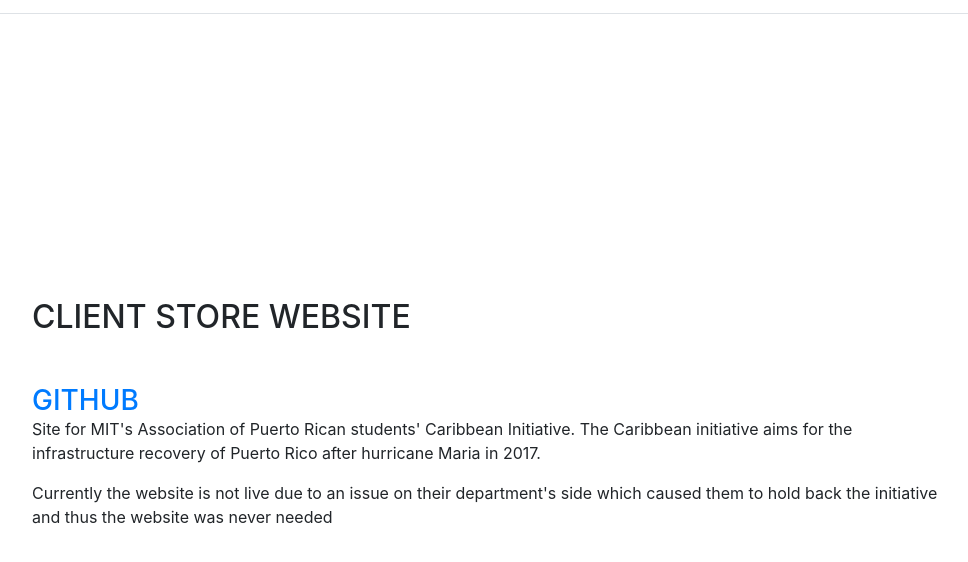
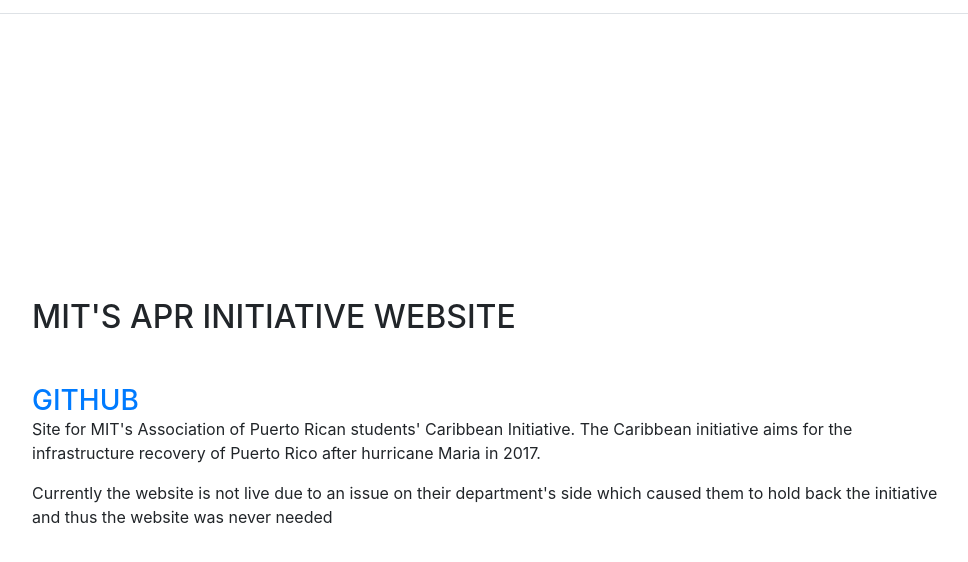
Before and after one commit to arBalasquide/arBalasquide.github.io, a website with bundled scripts: page projects.html in a window 1280 px wide. Shown: the part 2386-2948 px from the top of the page, without its empty margins (288-1256 px from the left). Built offline with nearby package versions, Linux system fonts and the light colour scheme; a web font is replaced by a local one.

Commit message:
Fixed Incorrect name for project

```diff
--- a/projects.html
+++ b/projects.html
@@ -114,7 +114,7 @@
 
       <section class="resume-section p-3 p-lg-5 d-flex flex-column" id="mitwebsite">
         <div class="my-auto">
-          <h2 class="mb-5">Client Store Website</h2>
+          <h2 class="mb-5">MIT'S APR Initiative Website</h2>
 		  <h3 class="mb-0"><a href="https://github.com/arBalasquide/MIT-APR-Caribbean-Initiative">GitHub</a></h3>
           <p>Site for MIT's Association of Puerto Rican students' Caribbean Initiative. The Caribbean initiative aims for the infrastructure recovery of Puerto Rico after hurricane Maria in 2017.</p>
           <p class="mb-0"> Currently the website is not live due to an issue on their department's side which caused them to hold back the initiative and thus the website was never needed </p>
```
